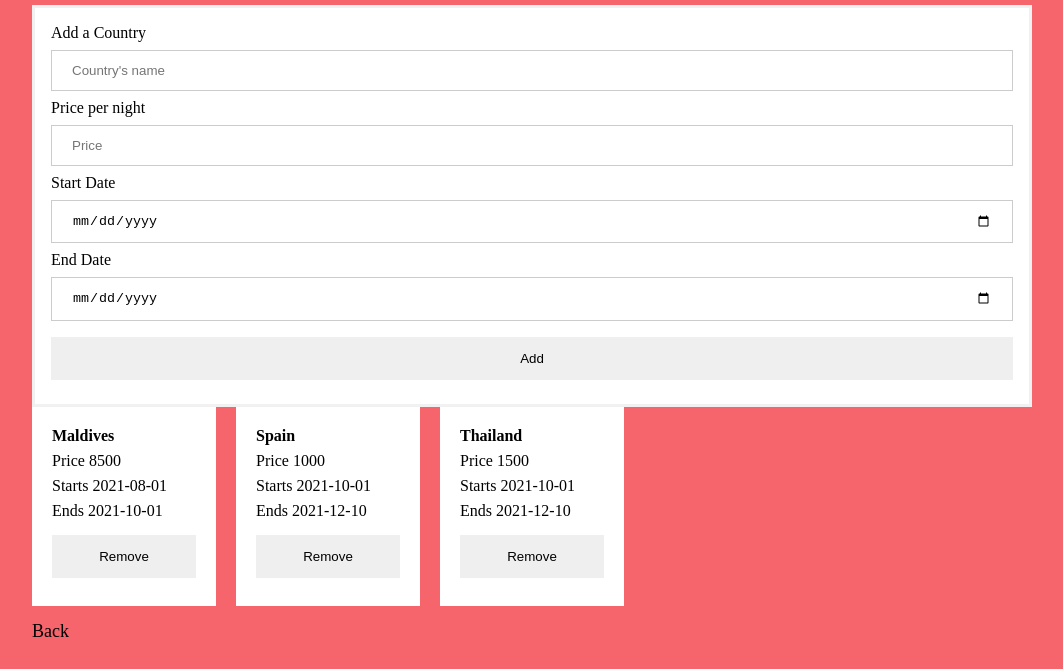
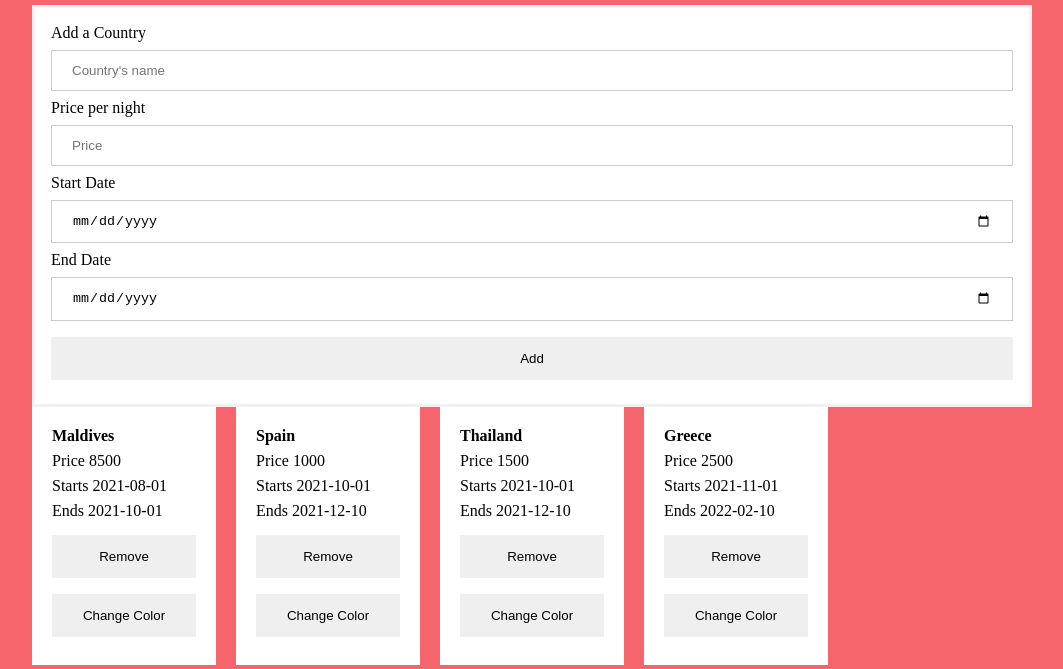
Before and after one commit to intellijava/Labb01, a plain HTML site: page promotions.html in a window 1280 px wide. Shown: the part 130-799 px from the top of the page, without its empty margins (108-1171 px from the left). Drawn offline with nearby package versions, Linux system fonts and the light colour scheme.

Commit message:
changed promo.js with color change.

```diff
--- a/js/promos.js
+++ b/js/promos.js
@@ -2,59 +2,85 @@ Vue.component('promo-item', {
     template: `
     <article>
     <ul>
-        <li style="font-weight: bolder"> {{ country }}</li>
+        <li style="font-weight: bold"> {{ country }}</li>
         <li> Price {{ price }} </li>
         <li> Starts {{ startDate }} </li>
         <li> Ends {{ endDate }} </li>
     </ul>
       <button v-on:click="$emit('remove')">Remove</button>
+      <button v-on:click="$emit('chnge')">Change Color</button>
     </article>
   `,
-    props: ['country', 'price', 'start-date', 'end-date', 'img']
+    props: ['country', 'price', 'start-date', 'end-date']
 })
 
 new Vue({
     el: '#promoDiv',
     data: {
         newCountry: '',
-        newPrice:'',
-        image: 'img/mountainflame-500px.jpg',
-        todos: [
+        newPrice: '',
+        promos: [
             {
                 id: 0,
                 country: 'Maldives',
                 price: 8500,
-                startDate:'2021-08-01',
-                endDate: '2021-10-01'
+                startDate: '2021-08-01',
+                endDate: '2021-10-01',
+                bgcolor: 'black',
+                fontweight: ''
             },
             {
                 id: 1,
                 country: 'Spain',
                 price: 1000,
                 startDate: '2021-10-01',
-                endDate: '2021-12-10'
+                endDate: '2021-12-10',
+                bgcolor: 'black',
+                fontweight: ''
             },
             {
                 id: 2,
                 country: "Thailand",
                 price: 1500,
                 startDate: '2021-10-01',
-                endDate: '2021-12-10'
+                endDate: '2021-12-10',
+                bgcolor: 'black',
+                fontweight: ''
+            },
+            {
+                id: 3,
+                country: "Greece",
+                price: 2500,
+                startDate: '2021-11-01',
+                endDate: '2022-02-10',
+                bgcolor: 'black',
+                fontweight: ''
             }
         ],
-        nextTodoId: 3
+        nextPromoId: 4
     },
     methods: {
         addNewPromo: function () {
-            this.todos.push({
-                id: this.nextTodoId++,
+            this.promos.push({
+                id: this.nextPromoId++,
                 country: this.newCountry,
                 price: this.newPrice,
                 startDate: this.newStartDate,
-                endDate: this.newEndDate
+                endDate: this.newEndDate,
+                bgcolor: 'black',
+                fontweight: ''
             })
             this.newCountry = '',
-            this.newPrice=''
+                this.newPrice = ''
+        },
+        chngecolor: function (selected){
+            if(this.promos[selected].bgcolor === "red") {
+                this.promos[selected].bgcolor = "black"
+                this.promos[selected].fontweight = ""
+            }else {
+                this.promos[selected].bgcolor = "red",
+                this.promos[selected].fontweight = "bolder"
+            }
         }
     }
 })
--- a/promotions.html
+++ b/promotions.html
@@ -25,7 +25,7 @@
                 type="text"
                 v-model="newPrice"
                 id="new-price"
-                placeholder="Price "
+                placeholder="Price"
         >
         <label for="newstart-date">Start Date</label>
         <input
@@ -42,17 +42,17 @@
         <button>Add</button>
     </form>
     <main id="promoPages">
-
                 <article
                         is="promo-item"
-                        v-for="(todo, index) in todos"
-                        v-bind:key='todo.id'
-                        v-bind:country='todo.country'
-                        v-bind:price=todo.price
-                        v-bind:start-date=todo.startDate
-                        v-bind:end-date=todo.endDate
-                        v-bind:img="todo.img"
-                        v-on:remove="todos.splice(index, 1)"
+                        v-for="(promo, index) in promos"
+                        v-bind:style="{color: promo.bgcolor, fontWeight: promo.fontweight}"
+                        v-bind:key="promo.id"
+                        v-bind:country="promo.country"
+                        v-bind:price="promo.price"
+                        v-bind:start-date="promo.startDate"
+                        v-bind:end-date="promo.endDate"
+                        v-on:remove="promos.splice(index, 1)"
+                        v-on:chnge="chngecolor(index)"
                 ></article>
     </main>
     </div>
```
